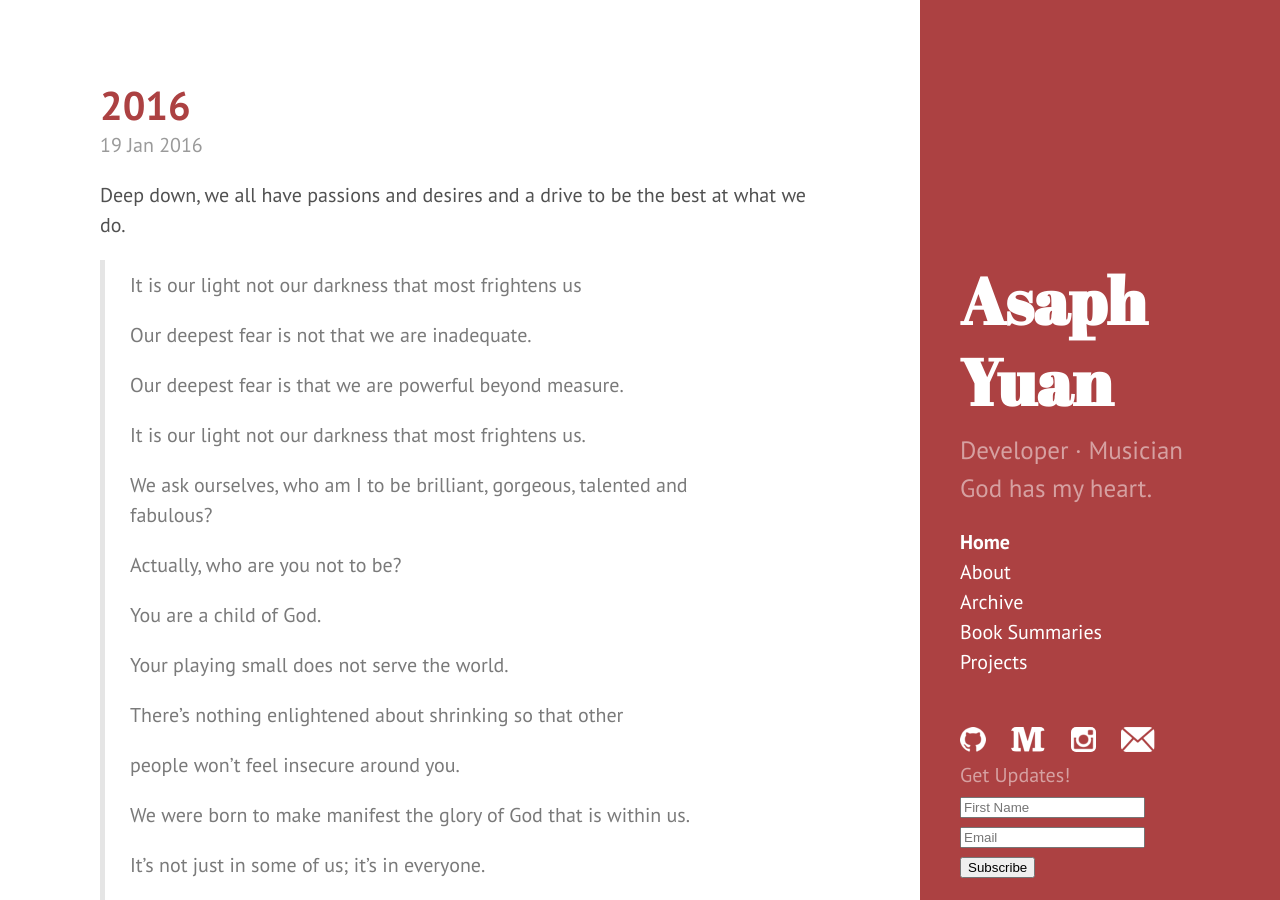
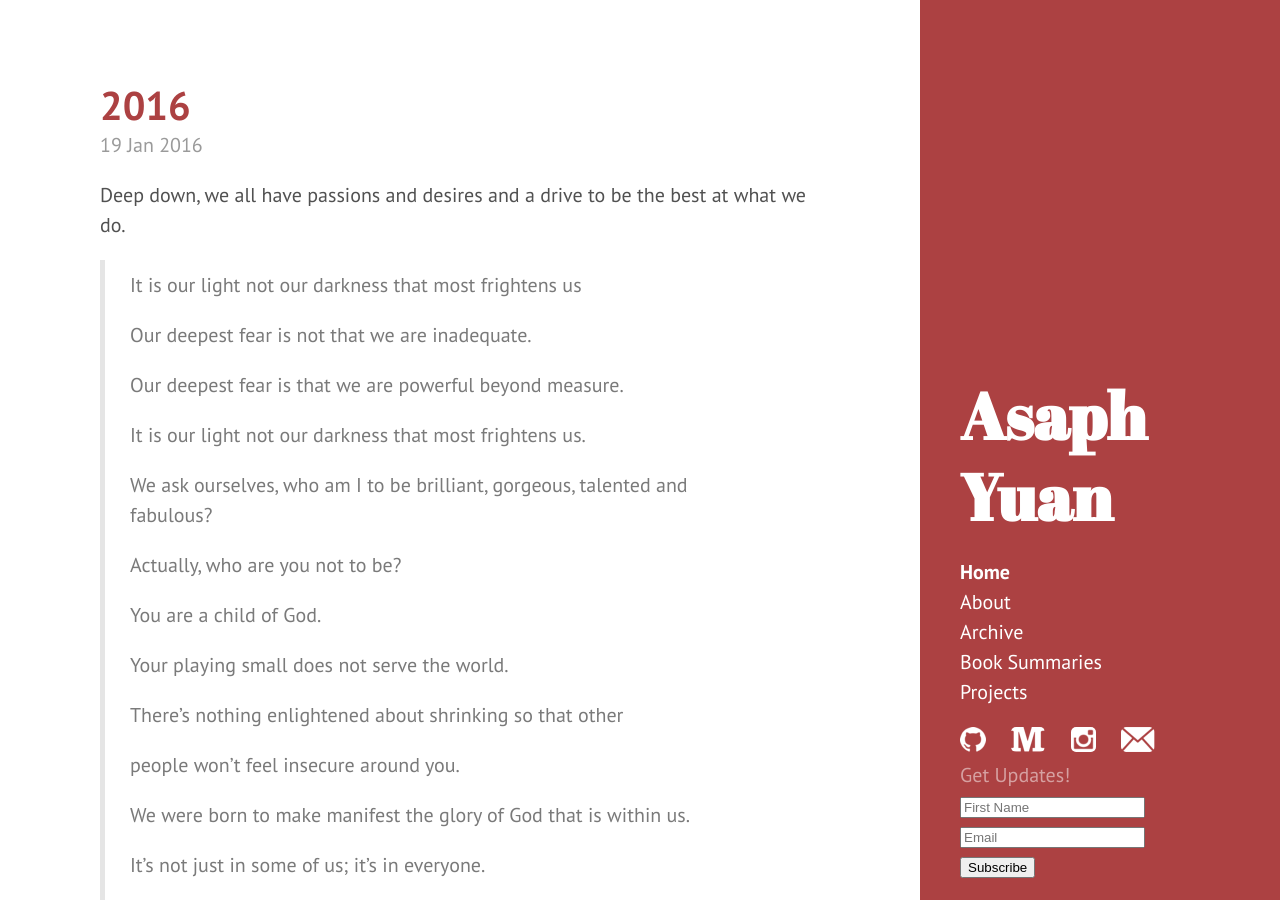
Before and after one commit to asaphy/asaphy.github.io, a Jekyll site: the page built from index.html, in a window 1280 px wide and 900 px high. Built offline with Jekyll 4.4.1, drawn with Linux system fonts in a browser that asks for light colours; the list of posts is cut into pages by our own code; comment, search, counter and statistics services are not loaded.

```diff
--- a/_config.yml
+++ b/_config.yml
@@ -8,7 +8,7 @@ permalink:        pretty
 # Setup
 title:            "Asaph Yuan"
 tagline:          ''
-description:      'Developer · Musician<br/> God has my heart.'
+description:      ''
 url:              http://asaphyuan.com
 
 author:
--- a/_includes/sidebar.html
+++ b/_includes/sidebar.html
@@ -26,7 +26,7 @@
         {% endif %}
       {% endfor %}
     </ul>
-    <br/>
+
     <a href="https://github.com/asaphy" target="_blank" class="icon"><img src="../images/icons/github.png" alt="Github"></a>
     <a href="https://medium.com/@asaphyuan" target="_blank" class="icon"><img src="../images/icons/medium.png" alt="Medium"></a>
     <a href="https://www.instagram.com/asaphyuan" target="_blank" class="icon"><img src="../images/icons/instagram.png" alt="Instagram"></a>
```
